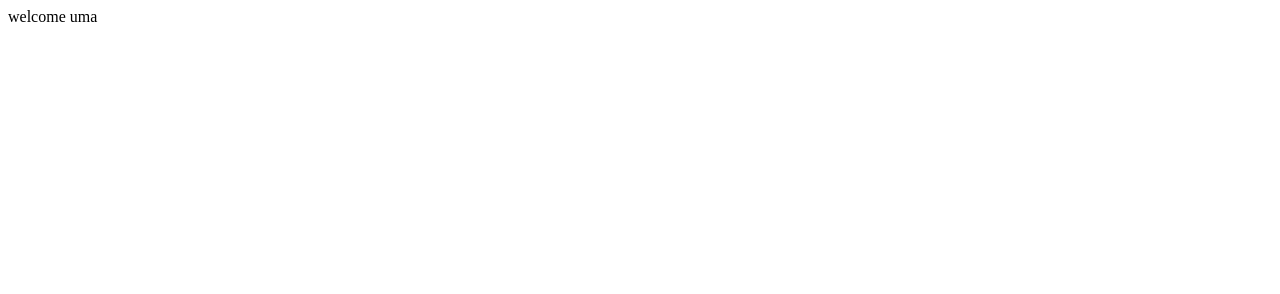
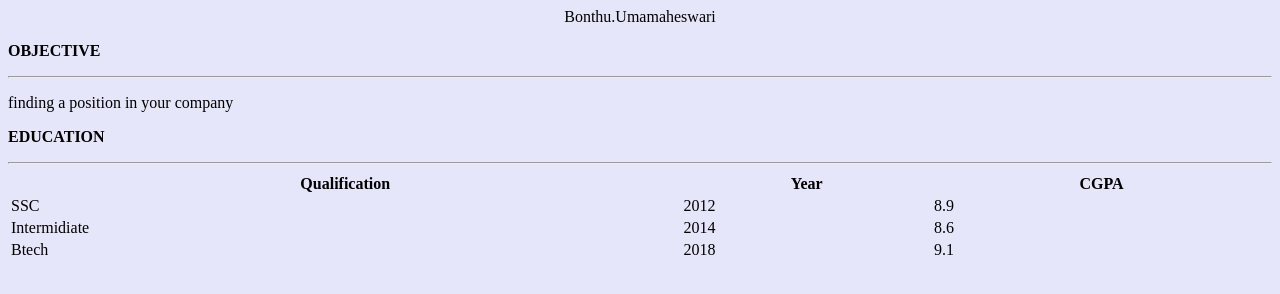
Before and after one commit to umareddy997/umareddy997.github.io, a plain HTML site: page index.html in a window 1280 px wide. Drawn offline with Linux system fonts and the light colour scheme.

Commit message:
Update index.html

```diff
--- a/index.html
+++ b/index.html
@@ -1 +1,38 @@
-<p> welcome uma</p>
+<html>
+<head>
+<title> student resume </title>
+</head>
+<body>
+  <body bgcolor="#E6E6FA">
+<center>
+<p> Bonthu.Umamaheswari </p>
+</center>
+<p> <b> <h10> OBJECTIVE </h5> </b> </p>
+<hr/>
+<p> finding a position in your company </p>
+<p> <b> <h10> EDUCATION </h5> </b> </p>
+  <hr/>
+<table style="width:100%">
+  <tr>
+    <th>Qualification</th>
+    <th>Year</th>
+    <th>CGPA</th>
+  </tr>
+  <tr>
+    <td>SSC</td>
+    <td>2012</td>
+    <td>8.9</td>
+  </tr>
+  <tr>
+    <td>Intermidiate</td>
+    <td>2014</td>
+    <td>8.6</td>
+  </tr>
+  <tr>
+    <td>Btech</td>
+    <td>2018</td>
+    <td>9.1</td>
+  </tr>
+</table>
+    </body>
+  </html>
```
